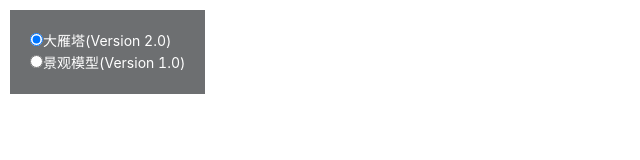
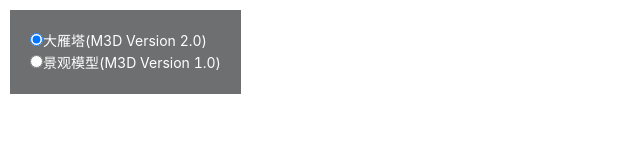
Before and after one commit to MapGIS/MapGIS-Model-3D-Data-SDK, a website built with webpack: page M3D_SDK/M3D_Parser_JS/index.html in a window 1280 px wide. Shown: the whole page, without its empty margins (0-640 px from the left). Built offline with nearby package versions, Linux system fonts and the light colour scheme; files whose address does not match are found by name.

Commit message:
完整版本说明

```diff
--- a/M3D_SDK/M3D_Parser_JS/index.html
+++ b/M3D_SDK/M3D_Parser_JS/index.html
@@ -41,10 +41,10 @@
         <div id="cesiumContainer" class="fullSize"></div>
         <div class="control">
             <div>
-            <label><input type="radio" name="type" value="2.0" checked="checked" onchange="selectOnchang(value)"/>大雁塔(Version 2.0)</label>
+            <label><input type="radio" name="type" value="2.0" checked="checked" onchange="selectOnchang(value)"/>大雁塔(M3D Version 2.0)</label>
         </div>
         <div>
-            <label><input type="radio" name="type" value="1.0" onchange="selectOnchang(value)"/>景观模型(Version 1.0)</label>
+            <label><input type="radio" name="type" value="1.0" onchange="selectOnchang(value)"/>景观模型(M3D Version 1.0)</label>
         </div>
 
         <script id="cesium_sandcastle_script">
```
